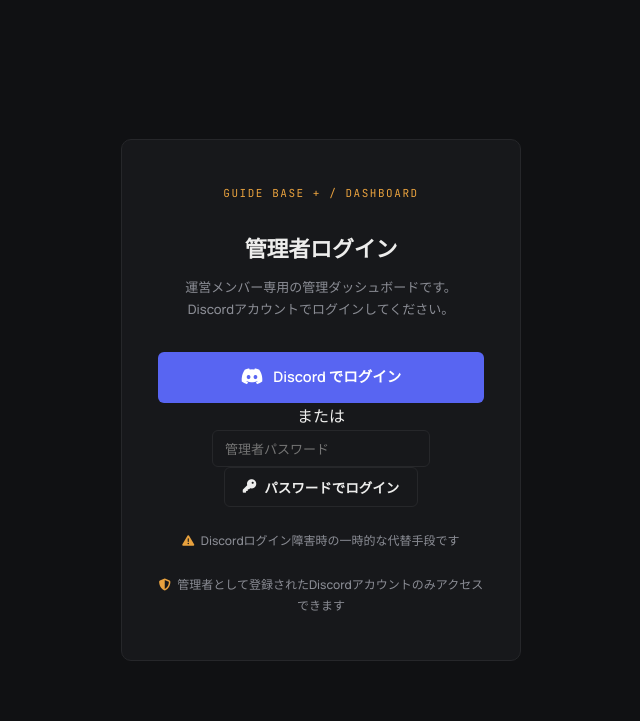
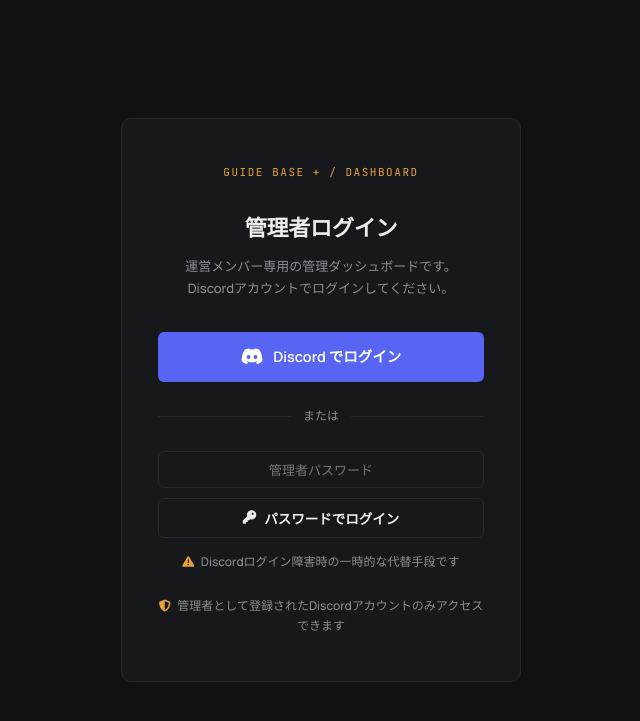
Before and after one commit to yuuuyunote/discord-dashboard, a FastAPI app: page /login in a window 1280 px wide. Shown: the top 721 px of the page, without its empty margins (319-959 px from the left). Run offline with FastAPI, Linux system fonts and the light colour scheme; parts of the project's set-up code (start-up, migrations or seed data) failed here and were passed over.

Commit message:
Add login-divider and login-password styles

```diff
--- a/static/style.css
+++ b/static/style.css
@@ -293,6 +293,17 @@ button { font-family: inherit; }
 }
 .login-note { margin-top: 24px; font-size: 12px; color: var(--text-sub); line-height: 1.7; }
 .login-note i { color: var(--accent); margin-right: 4px; }
+.login-divider {
+  display: flex; align-items: center; gap: 12px; margin: 24px 0;
+  font-size: 12px; color: var(--text-sub);
+}
+.login-divider::before, .login-divider::after {
+  content: ""; flex: 1; height: 1px; background: var(--border);
+}
+.login-password-form { display: flex; flex-direction: column; gap: 10px; }
+.login-password-input { width: 100%; text-align: center; }
+.login-password-submit { width: 100%; justify-content: center; }
+.login-password-note { margin-top: 14px; }
 
 /* ─────────────── Toast ─────────────── */
 .toast {
```
